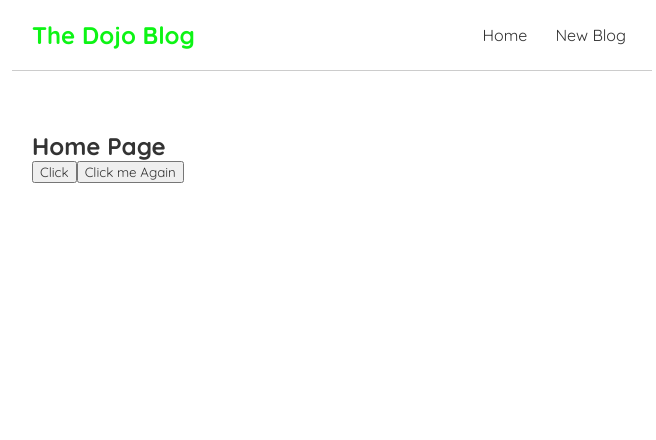
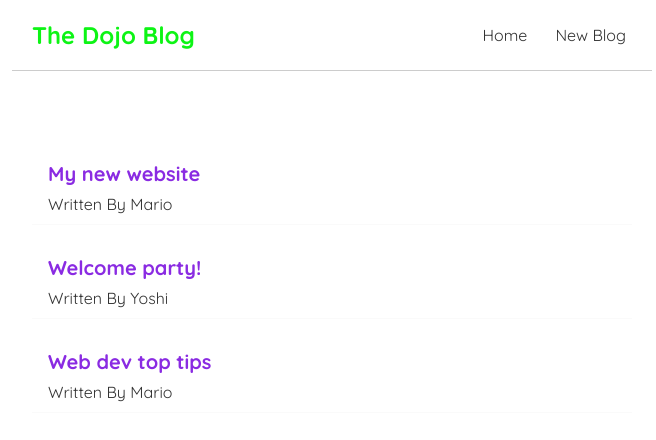
Before and after one commit to Eshwar-git1189/React-js_CRUD_operations, a React (Create React App) app in the folder crud-app/: page / in a window 1280 px wide. Shown: the top 440 px of the page, without its empty margins (308-964 px from the left). Built offline with nearby package versions, Linux system fonts and the light colour scheme.

Commit message:
Outputting List

```diff
--- a/crud-app/src/Home.js
+++ b/crud-app/src/Home.js
@@ -1,25 +1,65 @@
+// const Home = () => {
+//   const handleClick = (e) => {
+//     console.log(`Hello Ninjas`, e);
+//   };
+//   const handleClickAgain = (name, e) => {
+//     console.log(`Hello  ${name}`, e.target);
+//   };
+//   return (
+//     <div className="home">
+//       <h2>Home Page</h2>
+//       <button onClick={handleClick}>Click </button>
+//       {/* <button onClick={handleClickAgain("Eshwar")}>Click me again</button>
+//       This makes function to get invoked before Click */}
+//       <button
+//         onClick={(e) => {
+//           handleClickAgain(`Eshwar`, e);
+//         }}
+//       >
+//         Click me Again
+//       </button>
+//     </div>
+//   );
+// };
+
+// export default Home;
+
+import { useState } from "react";
+
 const Home = () => {
-  const handleClick = (e) => {
-    console.log(`Hello Ninjas`, e);
-  };
-  const handleClickAgain = (name, e) => {
-    console.log(`Hello  ${name}`, e.target);
-  };
+//   // let name = 'Mario';
+//   // const handleClick = () => {
+//   //   name = 'luigi';
+//   //   console.log(name);
+
+//   // };
+//   const [name, setName] = useState('Mario');//Data type of values used inside the useState doesn't matter here. It can be Object,number,boolean,string etc..
+//   const [age,setAge] = useState(25);
+//   const handleClick = () => {
+//     setName('Luigi');
+//     setAge(30);
+//   }
+  const [blogs, setBlogs]= useState([
+    {title: 'My new website', body: 'Lorem ipsum dolor sit amet', author: 'Mario', id: 1},
+    {title: 'Welcome party!', body: 'Lorem ipsum dolor sit amet', author: 'Yoshi', id: 2},
+    {title: 'Web dev top tips', body: 'Lorem ipsum dolor sit amet',author: 'Mario', id: 3}
+  ]);
   return (
     <div className="home">
-      <h2>Home Page</h2>
-      <button onClick={handleClick}>Click </button>
-      {/* <button onClick={handleClickAgain("Eshwar")}>Click me again</button>
-      This makes function to get invoked before Click */}
-      <button
-        onClick={(e) => {
-          handleClickAgain(`Eshwar`, e);
-        }}
-      >
-        Click me Again
-      </button>
+      {/* <h2>Home Page</h2>
+      <p>{name} is {age} years old.</p>
+      <button onClick={handleClick}>Click </button> */}
+
+       {/* Using map to iterate over the array of objects */}
+      {blogs.map((blog) => (
+        <div className="blog-preview" key={blog.id}>
+          <h2>{blog.title}</h2>
+          <p>Written By {blog.author}</p>
+        </div>
+      ))}
+
     </div>
   );
-};
+}
 
 export default Home;
--- a/crud-app/src/index.css
+++ b/crud-app/src/index.css
@@ -35,3 +35,20 @@
   margin: 40px auto;
   padding: 20px;
 }
+
+
+ /* blog-preview styles   */
+.blog-preview {
+  padding: 10px 16px;
+  margin: 20px 0;
+  border-bottom: 1px solid #fafafa;
+}
+
+.blog-preview:hover {
+  box-shadow: 1px 3px 5px rgba(0, 0, 0, 0.1);
+}
+.blog-preview h2 {
+  font-size: 20px;
+  color: blueviolet;
+  margin-bottom: 8px;
+}
```
